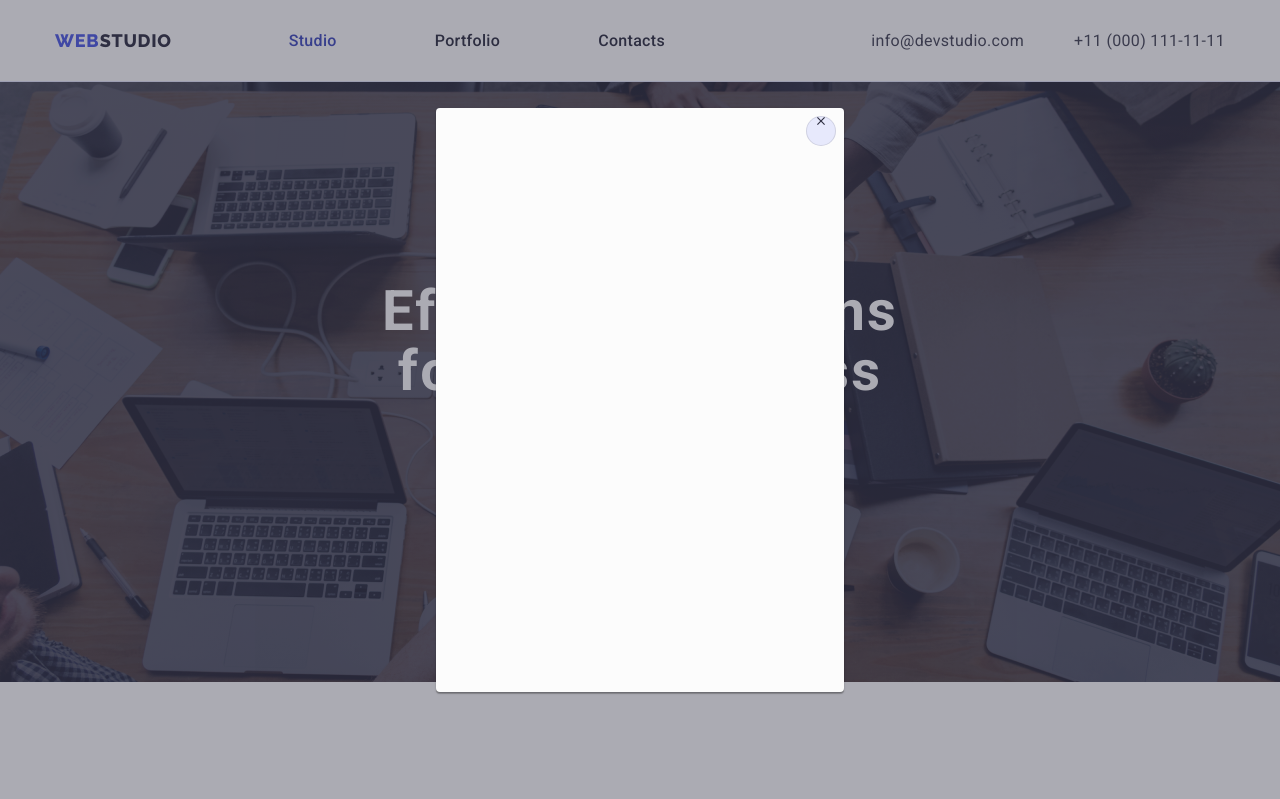
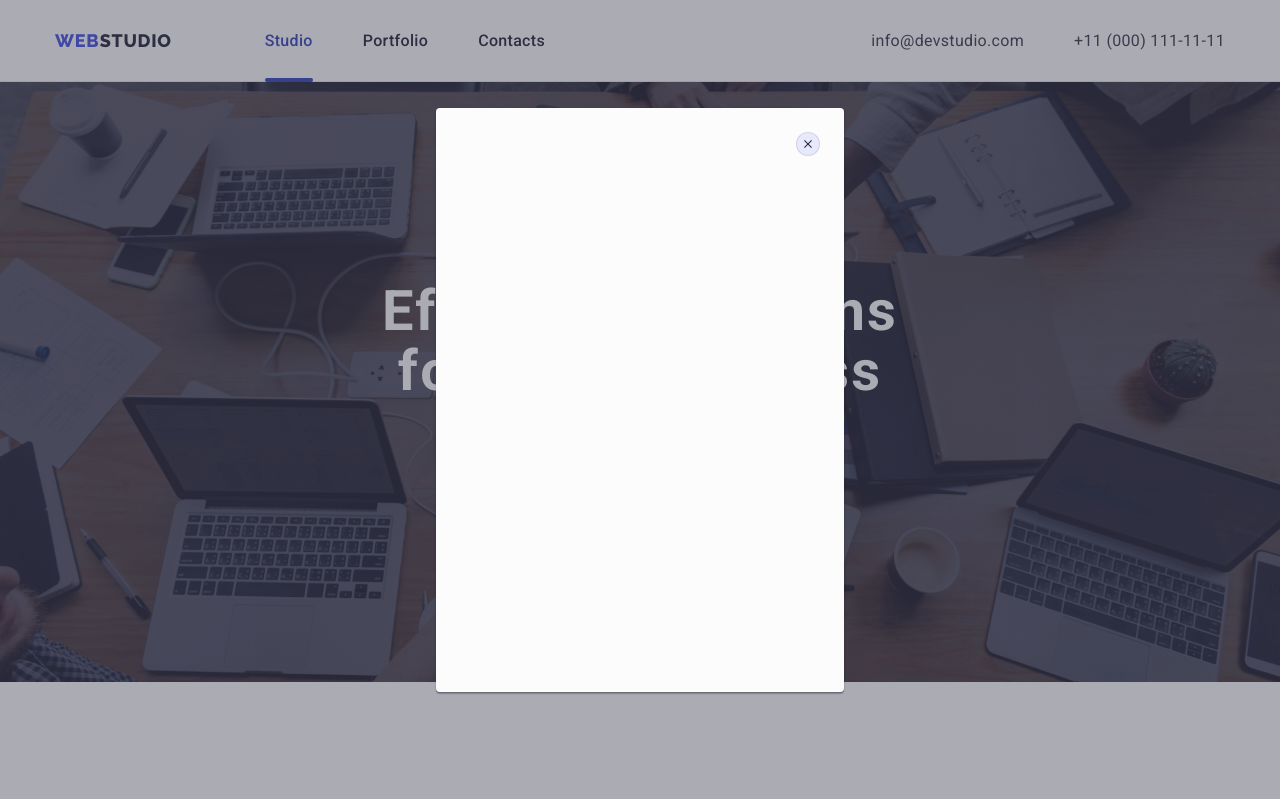
Before and after one commit to TheRose87/goit-markup-hw-05, a plain HTML site: page index.html in a window 1280 px wide. Both pictures are taken after a click on the button "Order Service". Shown: the top 799 px of the page. Drawn offline with nearby package versions, Linux system fonts and the light colour scheme.

Commit message:
homework 5-final

```diff
--- a/css/styles.css
+++ b/css/styles.css
@@ -165,7 +165,6 @@ body {
 }
 
 .page {
-  padding: 24px;
   position: relative;
   transition: color 250ms cubic-bezier(0.4, 0, 0.2, 1);
 }
@@ -178,14 +177,15 @@ body {
   width: 0;
   position: absolute;
   left: 0;
-  bottom: -2px;
+  bottom: -1px;
   transition: width 250ms cubic-bezier(0.4, 0, 0.2, 1),
     background-color 250ms cubic-bezier(0.4, 0, 0.2, 1),
     border 250ms cubic-bezier(0.4, 0, 0.2, 1);
 }
 
 .page:hover::after,
-.page:hover::after {
+.page:focus::after,
+.page.current::after {
   border: 2px solid var(--oceancolor);
   background-color: var(--oceancolor);
   width: 100%;
@@ -596,7 +596,7 @@ body {
   font-weight: 400;
   line-height: 24px;
   letter-spacing: 0.32px;
-  transform: translateY(100%);
+  transform: translateY(101%);
   transition: transform 250ms cubic-bezier(0.4, 0, 0.2, 1);
 }
 
@@ -655,13 +655,14 @@ body {
 
 .modal-close {
   position: absolute;
-  top: 8px;
-  right: 8px;
+  top: 24px;
+  right: 24px;
   padding: 0;
   display: flex;
+  align-items: center;
   justify-content: center;
-  width: 30px;
-  height: 30px;
+  width: 24px;
+  height: 24px;
   background-color: var(--cornflower);
   color: var(--navyblue);
   border: 1px solid rgba(0, 0, 0, 0.1);
@@ -679,7 +680,7 @@ body {
 .modal-close:hover,
 .modal-close:focus {
   background-color: var(--oceancolor);
-  color: var(--oceancolor);
+  color: var(--whitecolor);
 }
 
 .is-hidden {
```
